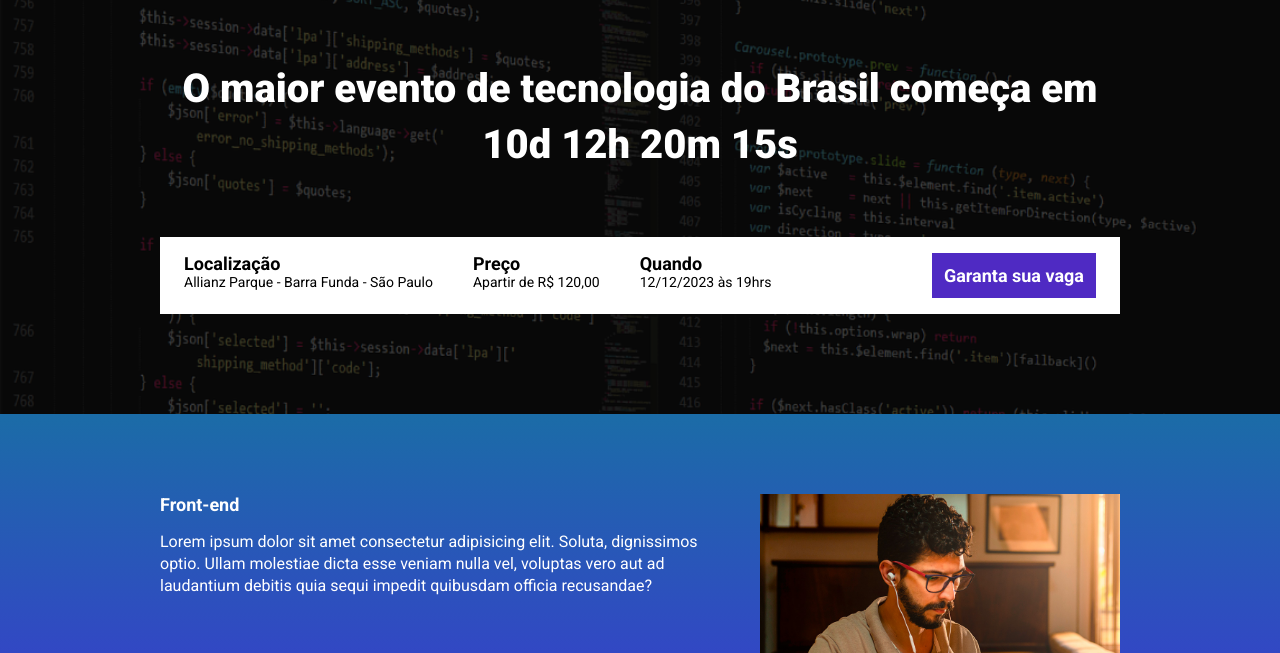
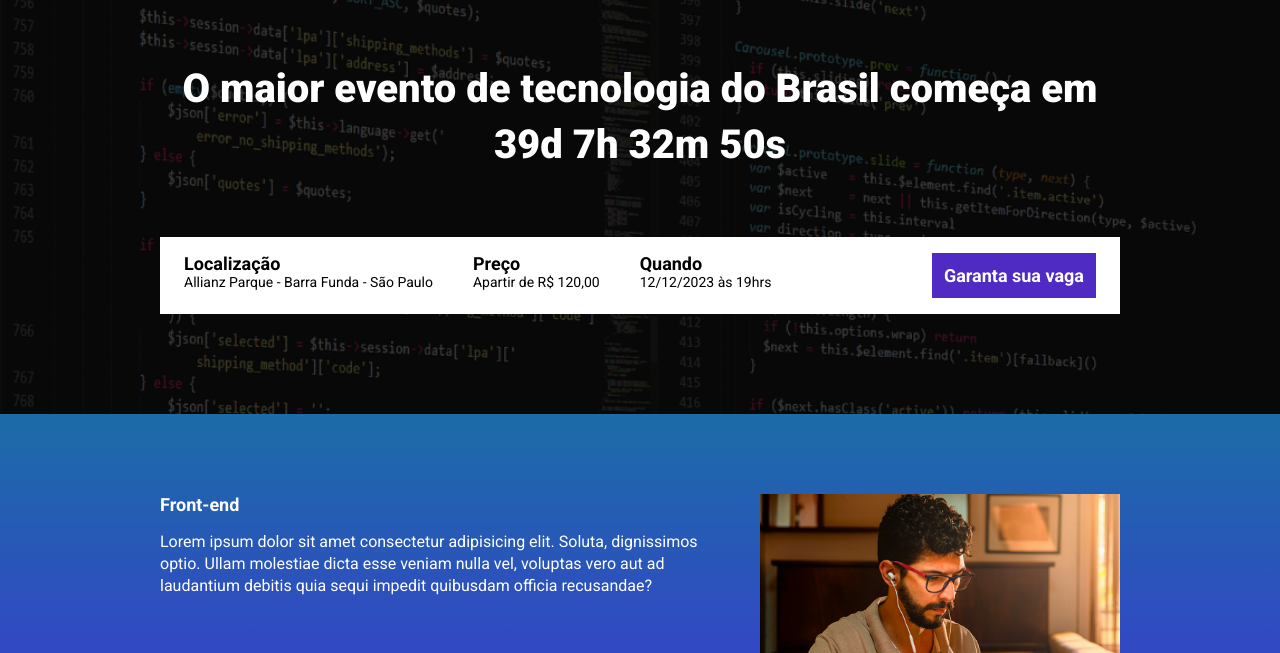
Before and after one commit to lutie0920/ebac_tech_talks, a website built with Parcel: page src/index.html in a window 1280 px wide. Shown: the part 147-800 px from the top of the page. Built offline with nearby package versions, Linux system fonts and the light colour scheme.

Commit message:
criando a contagem regressiva

```diff
--- a/package.json
+++ b/package.json
@@ -2,9 +2,9 @@
   "name": "ebac_talks",
   "version": "1.0.0",
   "description": "",
-  "main": "index.js",
   "scripts": {
     "dev": "parcel src/index.html src/styles/main.scss src/scripts/main.js",
+    "build": "parcel build src/index.html",
     "test": "echo \"Error: no test specified\" && exit 1"
   },
   "keywords": [],
--- a/src/index.html
+++ b/src/index.html
@@ -16,7 +16,7 @@
         <div class="container">
             <img class="hero__logo" src="./images/ebac_logo.svg" alt="EBAC">
             <p class="hero__text">
-                O maior evento de tecnologia do Brasil começa em 10d 12h 20m 15s
+                O maior evento de tecnologia do Brasil começa em <span id="contador"></span>
             </p>
             <div class="infos-bar">
                 <ul class="infos-bar__infos">
--- a/src/scripts/main.js
+++ b/src/scripts/main.js
@@ -1 +1,27 @@
 AOS.init();
+
+const dataDoEvento = new Date("Dec 12, 2023 19:00:00");
+const timeStampDoEvento = dataDoEvento.getTime();
+
+const contaAsHoras = setInterval(function(){
+    const agora = new Date();
+    const timeStampAtual = agora.getTime();
+
+    const distanciaAteOEvento = timeStampDoEvento - timeStampAtual;
+
+    const diaEmMs = 1000 * 60 * 60 * 24;
+    const horaEmMs = 1000 * 60 * 60;
+    const minutoEmMs = 1000 * 60;
+
+    const diasAteOEvento = Math.floor(distanciaAteOEvento / diaEmMs);
+    const horasAteOEvento = Math.floor((distanciaAteOEvento % diaEmMs) / horaEmMs);
+    const minutosAteOEvento = Math.floor((distanciaAteOEvento % horaEmMs) / minutoEmMs);
+    const segundosAteOEvento = Math.floor((distanciaAteOEvento % minutoEmMs) / 1000);
+
+    document.getElementById('contador').innerHTML = `${diasAteOEvento}d ${horasAteOEvento}h ${minutosAteOEvento}m ${segundosAteOEvento}s`;
+
+    if(distanciaAteOEvento < 0){
+        clearInterval(contaAsHoras);
+        document.getElementById('contador').innerHTML = 'Evento expirado';
+    }
+}, 1000);
```
